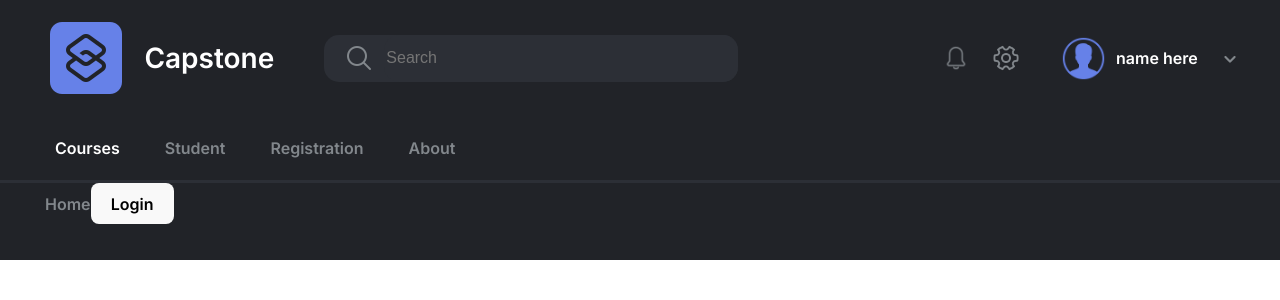
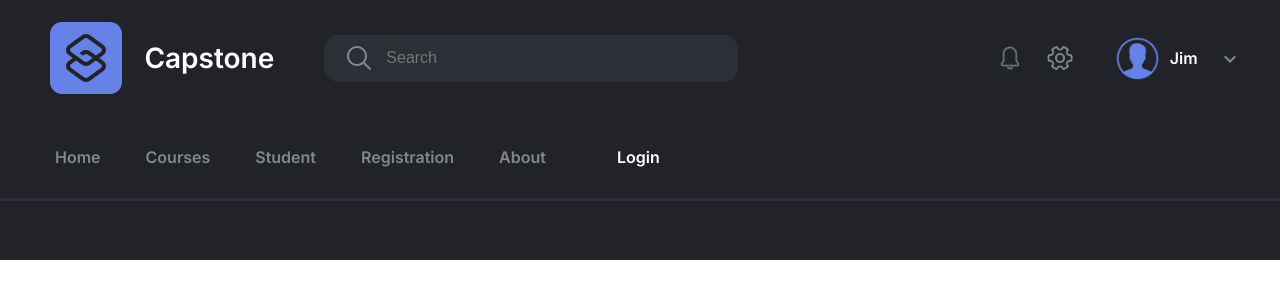
Before and after one commit to hanseway001/capstone, a React (Vite) app in the folder client/: page / in a window 1280 px wide. Shown: the top 300 px of the page. Built offline with nearby package versions, Linux system fonts and the light colour scheme; a web font is replaced by a local one.

Commit message:
finishing touches

```diff
--- a/client/src/components/EditUserModal.jsx
+++ b/client/src/components/EditUserModal.jsx
@@ -184,7 +184,7 @@ export const EditUserModal = ({onClose, children}) => {
                         </input>
                     </div>
                     <div className="btn">
-                        <button type="submit">Submit</button>
+                        <button className="btn" type="submit">Submit</button>
                     </div>
                 </form>
             </div>
--- a/client/src/components/LogoutButton.jsx
+++ b/client/src/components/LogoutButton.jsx
@@ -16,10 +16,10 @@ const LogoutButton = ({setLoginModalOpen}) => {
 
   const renderAuthButton = () => {
     if (loggedIn) {
-      return <button onClick={handleLogout}>Logout</button>;
+      return <button className='grayButton' onClick={handleLogout}>Logout</button>;
     } else {
       // return <Link to={'/Login'}>Login</Link>;
-      return <button onClick={() => setLoginModalOpen(true)}>Login</button>
+      return <button className='grayButton' onClick={() => setLoginModalOpen(true)}>Login</button>
     }
   }
 
--- a/client/src/components/Navbar.jsx
+++ b/client/src/components/Navbar.jsx
@@ -42,13 +42,15 @@ const Navbar = () => {
             <img className='gearIcon' src="src/images/gearicon.png" alt="gear icon" />
             {/* <img class="userImg" src="src/images/user.png" alt="user" /> */}
             <img className="userImg" src="src/images/user.png" alt="user" />
-            <h5 className="white"> name here</h5>
+            <h5 className="white"> Jim</h5>
             <img className='downarrowIcon' src="src/images/downarrow.png" alt="down arrow" />
           </div>
         </div>
 
         <div className="HPnavbarLinkContainer">
-          <Link className="white" style={styles.link} to={'/Courses'}>
+          <Link style={styles.link} to={'/'}>Home</Link>
+
+          <Link className="" style={styles.link} to={'/Courses'}>
             Courses
           </Link>
           <Link style={styles.link} to={'/Student'}>
@@ -60,13 +62,12 @@ const Navbar = () => {
           <Link style={styles.link} to={'/About'}>
             About
           </Link>
-        </div>
-        <nav className='navbar'>
-             <Link style={styles.link} to={'/'}>Home</Link>
               {/* <Link style={styles.link} to={'/Login'}>Login</Link> */}
               { loginModalOpen && <LoginModal  onClose={() => handleCloseModal()}>Login Modal</LoginModal>}
 
              <LogoutButton setLoginModalOpen={setLoginModalOpen}/>
+        </div>
+        <nav className='navbar'>
         </nav>
       </header>
     )
--- a/client/src/components/RegCourses.jsx
+++ b/client/src/components/RegCourses.jsx
@@ -65,7 +65,7 @@ export default function CourseInfo() {
     return (
         <div className="App">
 
-            <div className="CourseContent">
+            <div className="regCourseContent">
                 <h1>Registered Course Info</h1>
 
                 <TableContainer>
--- a/client/src/index.css
+++ b/client/src/index.css
@@ -120,6 +120,13 @@ a:hover {
   border-radius: 5px;
   color: #fff;
   background-color: #000;
+}
+.grayButton {
+  margin: 0 50px;
+  padding: 10px 20px;
+  border-radius: 5px;
+  color: #fff;
+  background-color: #212328;
 }
 .whiteButton {
   padding: 10px 5px;
@@ -249,36 +256,50 @@ a:hover {
   align-items: flex-start; */
 }
 
+/* regcourses page only */
+.regCourseContent {
+  padding: 50px;
+  margin: 0;
+  width: 1450px;
+  height: 500px;
+  border-radius: 30px;
+  background-color: #ffffff;
+  box-shadow: rgba(0, 0, 0, 0.1) 0px 20px 25px -5px, rgba(0, 0, 0, 0.04) 0px 10px 10px -5px;
+  position: relative;
+  /* position: absolute; */
+  /* position: fixed; */
+}
 
 /* courses page only */
 .CourseContent {
   position: -webkit-sticky; /* Safari */
   position: sticky;
-  top: 30px;
-  margin: 230px 0 0 0;
+  /* top: 180px; */
+  margin: 180px 0 0 0;
   padding: 50px;
-  width: 100vw;
+  width: 1450px;
+  height: 500px;
   overflow-x: hidden;
   border-radius: 30px;
   background-color: #ffffff;
   box-shadow: rgba(0, 0, 0, 0.1) 0px 20px 25px -5px, rgba(0, 0, 0, 0.04) 0px 10px 10px -5px;
   /* position: relative; */
-  position: absolute;
-  /* position: fixed; */
+  /* position: absolute; */
+  position: fixed;
 
 }
 
 .courseMain {
-  width: 900px;
-  height: 500px;
+  /* width: 100; */
   display: flex;
   flex-direction: column;
   justify-content: center;
   align-items: center;
-  position: relative;
+  position: absolute;
 }
 
 .CourseUnit {
+  /* position: relative; */
   /* position: sticky; */
   /* margin: 20px 0px 10px 60px; */
   /* width: 70vw; */
--- a/client/src/pages/Courses.jsx
+++ b/client/src/pages/Courses.jsx
@@ -121,10 +121,10 @@ export default function CourseInfo() {
   return (
     <div className="App">
       <div>
-        <HomePageNavbar />
+        {/* <HomePageNavbar /> */}
       </div>
 
-        {/* <Navbar /> */}
+        <Navbar />
       <div className="CourseContent">
         <h1>Course Info</h1>
         <div className="row">
@@ -136,13 +136,14 @@ export default function CourseInfo() {
             <option value="hours">Hours</option>
             <option value="cost">Cost</option>
            </select>
-           <button type="submit">Search</button>
+           <button className="whiteButton" type="submit">Search</button>
            {/* <input id="remember" name="remember" type="checkbox" onClick="validate()" /> */}
 
           </form>
         </div>
         {/* <div> */}
 
+          <div className="courseMain">
         <Table>
           <TableHead>
             <TableRow>
@@ -156,7 +157,7 @@ export default function CourseInfo() {
             </TableRow>
           </TableHead>
 
-          <TableBody className="courseMain">
+          <TableBody >
             {serverData.map((item, index) => (
               <TableRow key={item.course_id}>
                 <TableCell>{item.course_id}</TableCell>
@@ -167,10 +168,11 @@ export default function CourseInfo() {
                 <TableCell>{item.credit_hour}</TableCell>
                 <TableCell>{item.tuition_cost}</TableCell>
               </TableRow>
-            ))}
-
+          ))}
           </TableBody>
         </Table>
+          </div>
+
       </div>
     </div>
 
--- a/client/src/pages/Student.jsx
+++ b/client/src/pages/Student.jsx
@@ -32,9 +32,10 @@ export default function Student() {
       <div className="content">
         {/* <iframe src="https://giphy.com/embed/J7GGZj4j96Bl7V8LtB" width="480" height="262" frameBorder="0" class="giphy-embed" allowFullScreen></iframe><p><a href="https://giphy.com/gifs/lemonerdy-amazing-you-rock-youre-J7GGZj4j96Bl7V8LtB">via GIPHY</a></p> */}
         <h1>Student</h1>
-        <h4>Pages:</h4>
-
-        <Link style={styles.link} to={'/studentinfo'}> Student Info {serverData.userName}</Link>
+        <div className="row">
+          <h4>Pages:</h4>
+          <Link style={styles.link} to={'/studentinfo'}> Student Info {serverData.userName}</Link>
+        </div>
         <RegCourses />
       </div>
     </div>
```
Also changed, not shown: 1 other file (tests, documents, lock files or other folders).
